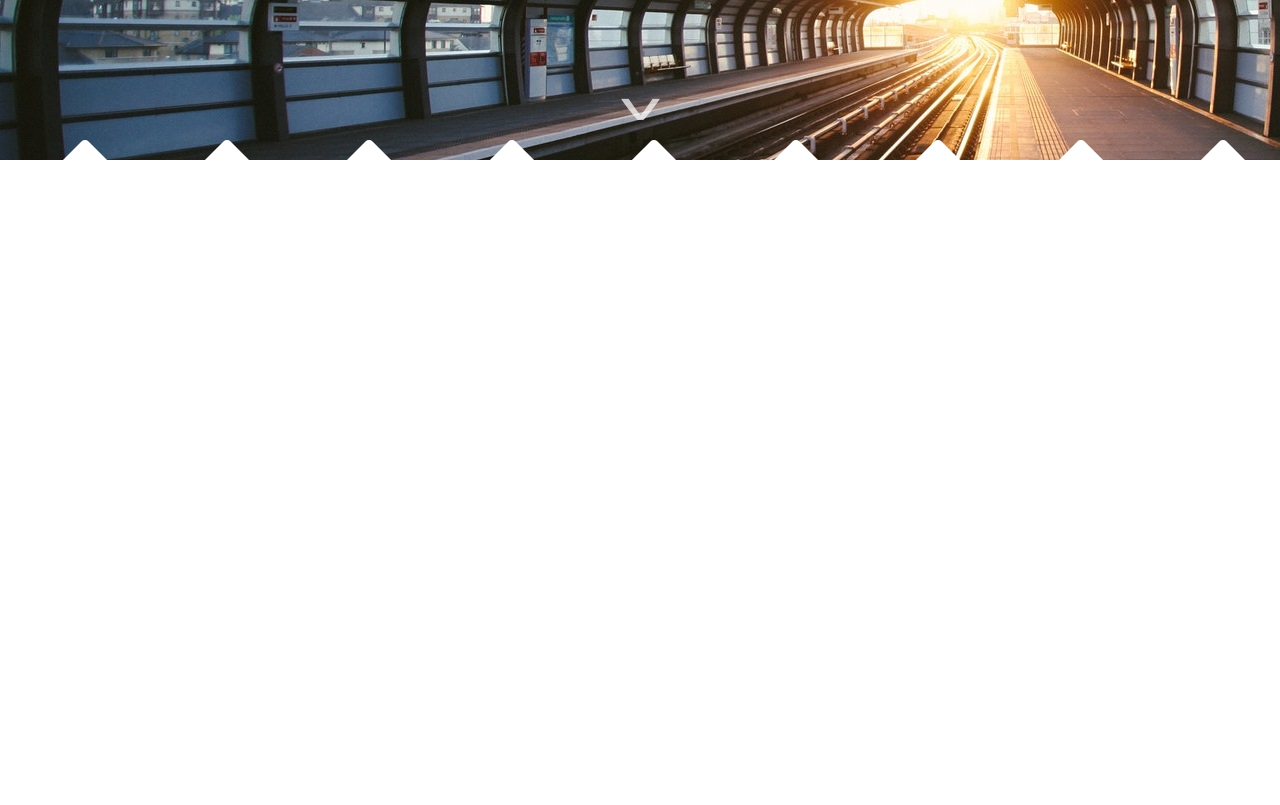
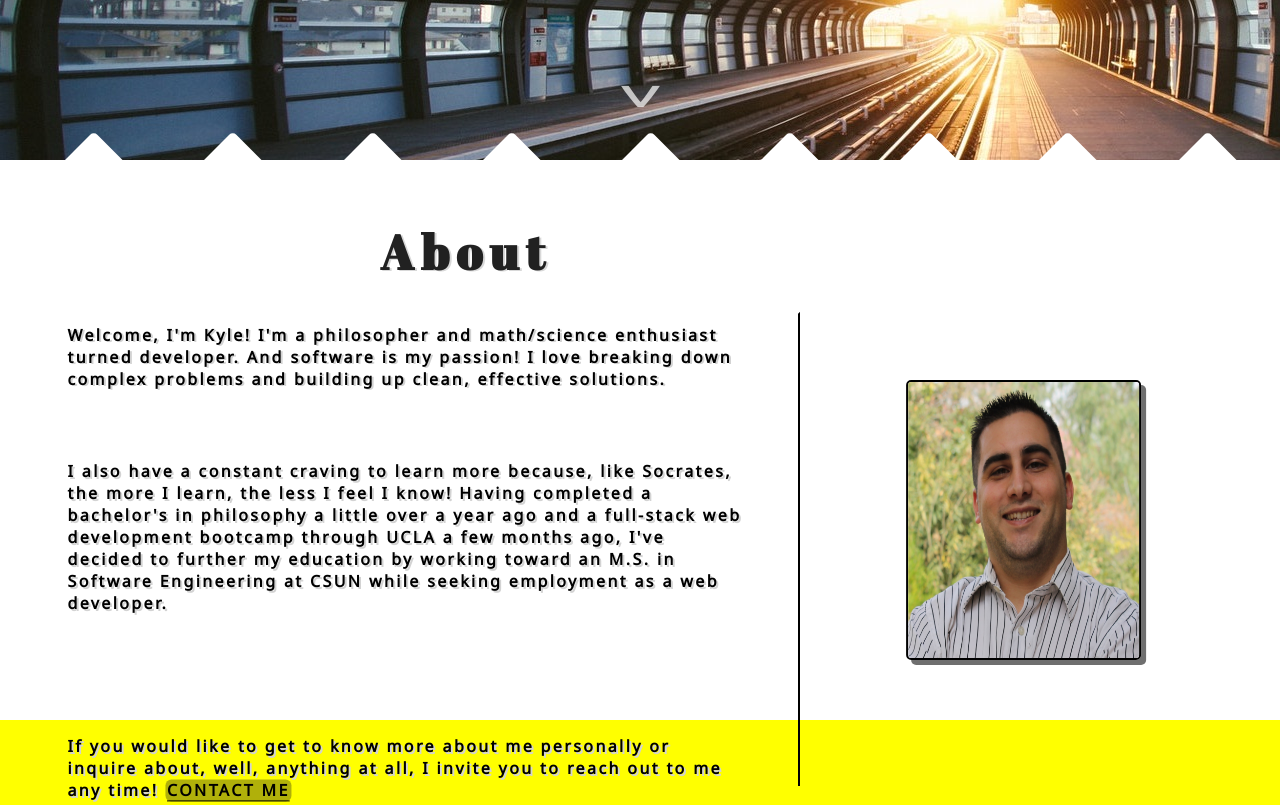
Before and after one commit to kyserrecchia/KyleSerrecchia, a website: page public/index.html in a window 1280 px wide. Shown: the part 640-1445 px from the top of the page. Drawn offline with Linux system fonts and the light colour scheme.

Commit message:
added about section

```diff
--- a/public/index.css
+++ b/public/index.css
@@ -12,9 +12,10 @@
 
     .home h1 {
     	font-family: 'IBM Plex Sans', sans-serif;
+      font-family: 'Vollkorn', sans-serif;
     	font-size: 3.5em;
     	font-weight: 700;
-      opacity: .75;
+      opacity: .80;
     	position: relative;
       top: 51%;
       left: 44%;
@@ -24,6 +25,7 @@
 
     .home h2 {
     	font-family: 'Raleway', sans-serif;
+      font-family: 'Vollkorn', sans-serif;
     	opacity: .7;
       font-weight: 600;
     	position: relative;
@@ -33,7 +35,7 @@
     	text-align: center;
     }
 
-    /*down icon*/
+    /*V down icon*/
     .home p {
       font-family: 'Ubuntu', sans-serif;
       cursor: pointer;
@@ -42,31 +44,170 @@
       font-weight: 600;
       position: relative;
       font-size: 1.8em;
-      top: 81%;
+      top: 78%;
       left: 50%;
       transform: translate(-50%, -50%) scale(2, 1);
       text-align: center;
+      -webkit-animation-name: downV; /* Safari 4.0 - 8.0 */
+      -webkit-animation-duration: 6s; /* Safari 4.0 - 8.0 */
+      -webkit-animation-iteration-count: 5;
+      animation-name: downV;
+      animation-duration: 6s;
+      animation-iteration-count: 5;
     }
 
-.about {
-  margin: auto;
+        /* Safari 4.0 - 8.0 */
+        @-webkit-keyframes downV {
+            0%  {top: 78%;}
+            17% {top: 78%;}
+            24% {top: 78.7%;}
+            29.5% {top: 78%;}
+            29.6% {top: 78%;}
+            34.5% {top: 78.7%;}
+            40% {top: 78%;}
+            100% {top: 78%;}
+        }
+
+        /* Standard syntax */
+        @keyframes downV {
+            0%  {top: 78%;}
+            17% {top: 78%;}
+            24% {top: 78.7%;}
+            29.5% {top: 78%;}
+            29.6% {top: 78%;}
+            34.5% {top: 78.7%;}
+            40% {top: 78%;}
+            100% {top: 78%;}
+        }
+
+.diamondRow {
+  margin: 0 0 0 2.2vw;
   padding: 0;
-	height: 100vh;
+	height: 0vh;
 	background-color: white;
 }
 
-    .about .diamonds {
+    .diamondRow .diamonds {
+      overflow: visible;
       border-radius: 5px;
       margin: 0;
       padding: 0;
       display: inline-block;
       position: relative;
       width: 10.8%;
-      height: 22.9%;
+      height: 130px;
       transform: rotate(45deg);
       background-color: white;
       z-index: 1;
     }
+
+    .diamondRow .specDiamond {
+      position: relative;
+      z-index: 3;
+    }
+
+.about {
+  position: relative;
+  z-index: 2;
+  width: 100%;
+  max-height: 70vh;
+}
+
+    .about .aboutMe {
+      position: relative;
+      z-index: 2;
+      display: inline-block;
+      width: 62%;
+      max-height: 70vh;
+      overflow: inherit;
+    }
+
+        .aboutMe h1 {
+          /*border: 2px solid red;*/
+          width: 400px;
+          font-family: 'Abril Fatface', cursive;
+          letter-spacing: .15em;
+          opacity: .87;
+          position: relative;
+          z-index: 2;
+          font-size: 3em;
+          text-shadow: 2px 1.4px #d3d3d3;
+          transform: translate(95%, 90%);
+        }
+
+        /*.aboutMe p {
+          border: 2px solid red;
+          font-family: 'Noto Sans', sans-serif;
+          font-weight: 600;
+          letter-spacing: .15em;
+          z-index: 2;
+          text-shadow: 2px 1.4px #d3d3d3;
+          transform: translate(10%,150%);
+          width: 85%;
+        }*/
+
+        .aboutMe p:nth-of-type(1) {
+          /*border: 2px solid red;*/
+          font-family: 'Noto Sans', sans-serif;
+          font-weight: 600;
+          letter-spacing: .15em;
+          z-index: 2;
+          text-shadow: 2px 1.4px #d3d3d3;
+          transform: translate(10%,150%);
+          width: 85%;
+        }
+
+        .aboutMe p:nth-of-type(2) {
+          /*border: 2px solid red;*/
+          font-family: 'Noto Sans', sans-serif;
+          font-weight: 600;
+          letter-spacing: .15em;
+          z-index: 2;
+          text-shadow: 2px 1.4px #d3d3d3;
+          transform: translate(10%,110%);
+          width: 85%;
+        }
+
+        .aboutMe p:nth-of-type(3) {
+          /*border: 2px solid red;*/
+          font-family: 'Noto Sans', sans-serif;
+          font-weight: 600;
+          letter-spacing: .15em;
+          z-index: 2;
+          text-shadow: 2px 1.4px #d3d3d3;
+          transform: translate(10%,440%);
+          width: 85%;
+        }
+
+        .aboutMe a {
+          cursor: pointer;
+          background-color: rgb(30,30,30, .35);
+          text-shadow: none;
+          padding: 0px 2px;
+          border-radius: 6px;
+          text-decoration: underline;
+          text-underline-position: under;
+        }
+
+    .about .aboutImg {
+      position: relative;
+      z-index: 2;
+      display: inline-block;
+      width: 37%;
+      height: 70vh;
+      border-left: 2px solid black;
+    }
+
+        .aboutImg img {
+          position: relative;
+          z-index: 2;
+          border-radius: 5px;
+          border: 2px solid black;
+          width: 50%;
+          height: 50%;
+          box-shadow: 5px 5px rgb(50,50,50, .7);
+          transform: translate(45%,55%);
+        }
 
 .skills {
 	height: 100vh;
@@ -85,11 +226,9 @@
 
 
 /*navigation*/
-
 .hamburgerIcon {
   margin: 15px;
   padding: auto;
-  /*width: 1.2em;*/
   background-color: rgb(180,180,180, .3);
   transform: scale(1.5,1);
   overflow: hidden;
@@ -104,18 +243,6 @@
       transition: 'opacity 5s';
       opacity: .6;
     }
-
-    /*.hamburgerIcon::after {
-      content: "";
-      background-color: #d3d3d3;
-      opacity: 0.5;
-      top: 0;
-      left: 0;
-      bottom: 0;
-      right: 0;
-      position: absolute;
-      z-index: -1;
-    }*/
 
 .sidenav {
     height: 100%;
--- a/public/index.html
+++ b/public/index.html
@@ -3,10 +3,11 @@
 	<head>
 		<meta charset="UTF-8">
 		<meta name="viewport" content="width=device-width, initial-scale=1">
-		<title>Title</title>
+		<title>Kyle Serrecchia</title>
 		<link rel="stylesheet" href="index.css">
-		<link href="https://fonts.googleapis.com/css?family=Anton|IBM+Plex+Sans|Noto+Sans|Raleway|Ubuntu" rel="stylesheet">
+		<link href="https://fonts.googleapis.com/css?family=Anton|IBM+Plex+Sans|Noto+Sans|Raleway|Ubuntu|Abril+Fatface|Vollkorn" rel="stylesheet">
 	</head>
+
 	<body>
 		<div class="home">
 			<div id="mySidenav" class="sidenav">
@@ -20,29 +21,41 @@
 			<span class="hamburgerIcon" onclick="openNav()">&#9776;</span>
 			<h1>Kyle Serrecchia</h1>
 			<h2>Web Developer</h2>
-			<p>V</p>
+			<p id="downV" onclick="scrollFunc.about()">V</p>
 			<!-- <p id="picAttribution">Thanks to Charles Forerunner of Unsplash for photo!</p> -->
 		</div>
-		<div class="about">
+
+		<div class="diamondRow">
 			<div class="diamonds"></div>
 			<div class="diamonds"></div>
 			<div class="diamonds"></div>
 			<div class="diamonds"></div>
 			<div class="diamonds"></div>
-			<div class="diamonds"></div>
+			<div class="diamonds specDiamond"></div>
 			<div class="diamonds"></div>
 			<div class="diamonds"></div>
 			<div class="diamonds"></div>
 		</div>
+
+		<div class="about">
+			<div class="aboutMe">
+					<h1>About</h1>
+					<p>Welcome, I'm Kyle! I'm a philosopher and math/science enthusiast turned developer.  And software is my passion! I love breaking down complex problems and building up clean, effective solutions.</p>
+					<p>I also have a constant craving to learn more because, like Socrates, the more I learn, the less I feel I know!  Having completed a bachelor's in philosophy a little over a year ago and a full-stack web development bootcamp through UCLA a few months ago, I've decided to further my education by working toward an M.S. in Software Engineering at CSUN while seeking employment as a web developer.</p>
+					<p>If you would like to get to know more about me personally or inquire about, well, anything at all, I invite you to reach out to me any time! <a onclick="scrollFunc.contact()">CONTACT ME</a></p>
+			</div>
+			<div class="aboutImg">
+				<img src="images/bigFace2.jpg" alt="profile-pic">
+			</div>
+		</div>
+
 		<div class="skills">
-
 		</div>
 		<div class="projects">
-
 		</div>
 		<div class="contact">
+		</div>
 
-		</div>
 	<script src="index.js"></script>
 	</body>
 </html>
--- a/public/index.js
+++ b/public/index.js
@@ -1,14 +1,24 @@
 
 //NAVIGATION//////////////////////////////////////////////////////////////////////////////////////
-function openNav() {
-    document.getElementById("mySidenav").style.width = "250px";
+const sideNav = document.getElementById('mySidenav');
+offNavListener();
+function offNavListener(){
+	sideNav.addEventListener('mouseleave', function(){
+		setTimeout(function(){closeNav()}, 1100);
+	});
 }
-function closeNav() {
-    document.getElementById("mySidenav").style.width = "0";
+
+function openNav(){
+    sideNav.style.width = "250px";
 }
+function closeNav(){
+	sideNav.style.width = 0;
+}
+
 const scrollFunc = {
 	home: function(){document.querySelector('.home').scrollIntoView({behavior: 'smooth'})},
-	about: function(){document.querySelector('.about').scrollIntoView({behavior: 'smooth'})},
+	about: function(){document.querySelector('.about').scrollIntoView({behavior: 'smooth'});
+					  document.getElementById('downV').style.animationIterationCount = 0},
 	skills: function(){document.querySelector('.skills').scrollIntoView({behavior: 'smooth'})},
 	projects: function(){document.querySelector('.projects').scrollIntoView({behavior: 'smooth'})},
 	contact: function(){document.querySelector('.contact').scrollIntoView({behavior: 'smooth'})}
```
Also changed, not shown: public/images/bigface2.jpg (added).
